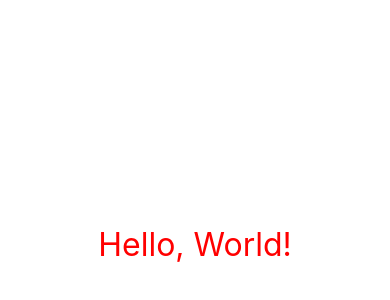
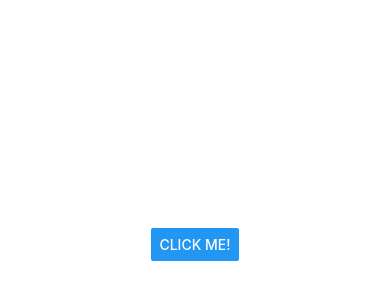
Before and after one commit to hannaS2/TIL, a React Native app in the folder RN/RN101-class/: screen / in a window 390 px wide. Shown: the part 178-478 px from the top of the page. Built offline with nearby package versions, Linux system fonts and the light colour scheme.

Commit message:
04. Button and inline handler

```diff
--- a/RN/RN101-class/App.js
+++ b/RN/RN101-class/App.js
@@ -1,11 +1,11 @@
 import React from 'react';
-import { StyleSheet, Text, View } from 'react-native';
+import { Button, StyleSheet, Text, View } from 'react-native';
 
 export default class App extends React.Component {
   render() {
     return (
       <View style={styles.container}>
-        <Text style={[styles.textBig, styles.textRed]}>Hello, World!</Text>
+        <Button title={'click me!'} onPress={() => console.log('Clicked!')}/>
       </View>
     );
   }
@@ -18,10 +18,4 @@
     alignItems: 'center',
     justifyContent: 'center',
   },
-  textBig: {
-    fontSize: 32,
-  },
-  textRed: {
-    color: 'red',
-  },
 });
```
